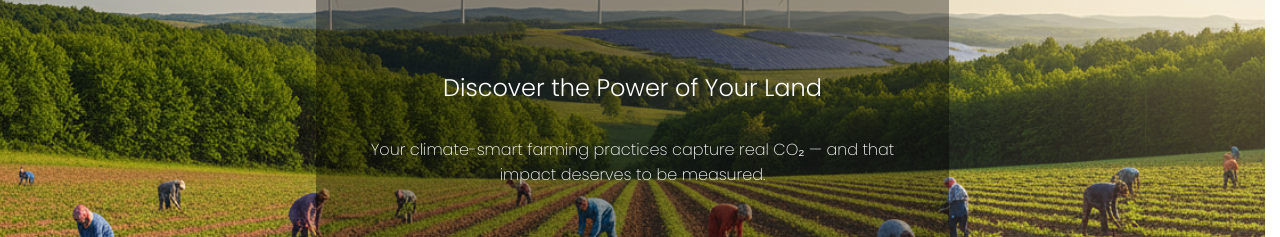
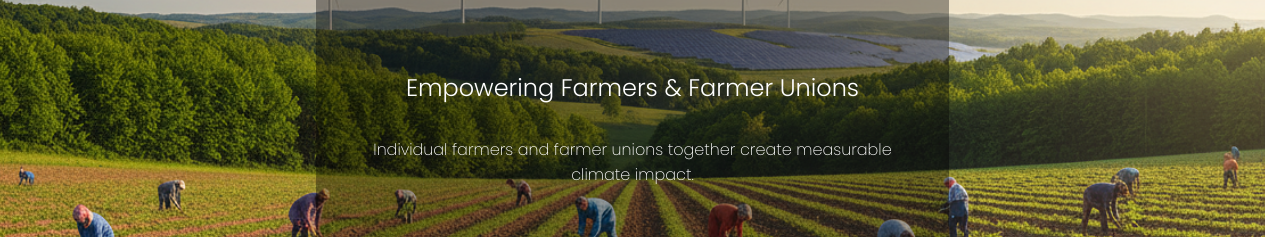
Before and after one commit to atharva-rane/GREENBOOK, a React (Vite) app: page / in a window 1280 px wide. Shown: the part 216-453 px from the top of the page. Built offline with nearby package versions, Linux system fonts and the light colour scheme.

Commit message:
new change

```diff
--- a/src/components/HomeImage.jsx
+++ b/src/components/HomeImage.jsx
@@ -4,11 +4,11 @@ import "../styles/HomeImage.css";
 
 export default function Home() {
   const texts = [
-    "Your climate-smart farming practices capture real CO₂ — and that impact deserves to be measured.",
-    "Your sustainable farming efforts are creating real environmental value.",
-    "Every eco-friendly action on your farm contributes to a healthier planet.",
-    "Regenerative farming doesn’t just grow crops — it captures carbon.",
-    "Your soil and trees absorb CO₂ every day — discover how much.",
+    "Individual farmers and farmer unions together create measurable climate impact.",
+    "Your land captures real CO₂ — we help calculate, verify, and represent its value.",
+    "From individual farms to united communities, every sustainable action matters.",
+    "Farmer unions bring strength to climate-smart agriculture — backed by data.",
+    "Measure carbon impact, verify practices, and unlock value for farmers and unions.",
   ];
 
   const [index, setIndex] = useState(0);
@@ -24,7 +24,7 @@ export default function Home() {
     <div className="image-container">
       <img src={image} alt="nature" />
       <div className="overlay">
-        <h2>Discover the Power of Your Land</h2>
+        <h2>Empowering Farmers & Farmer Unions</h2>
         <p className="changing-text">{texts[index]}</p>
       </div>
     </div>
```
